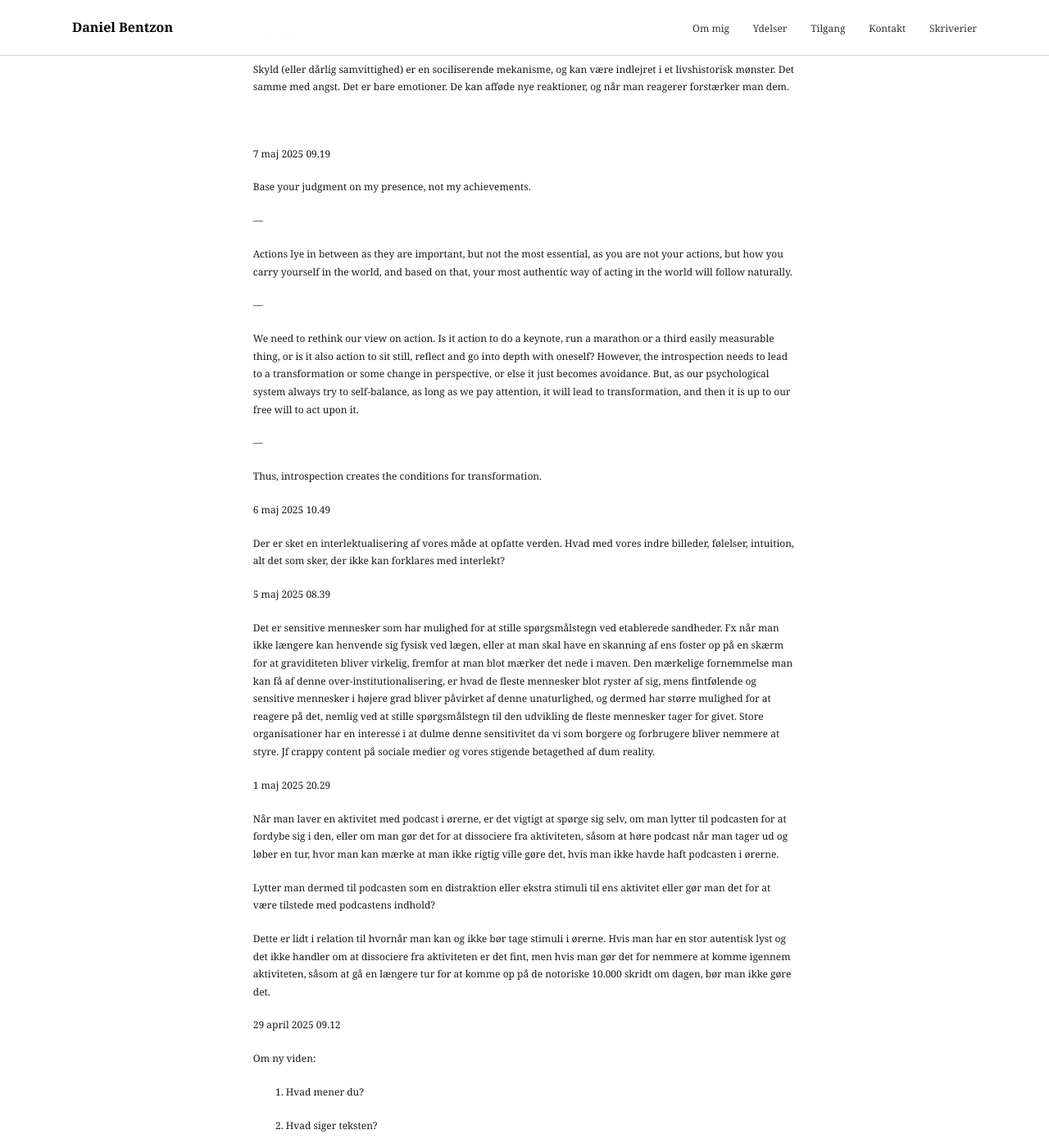
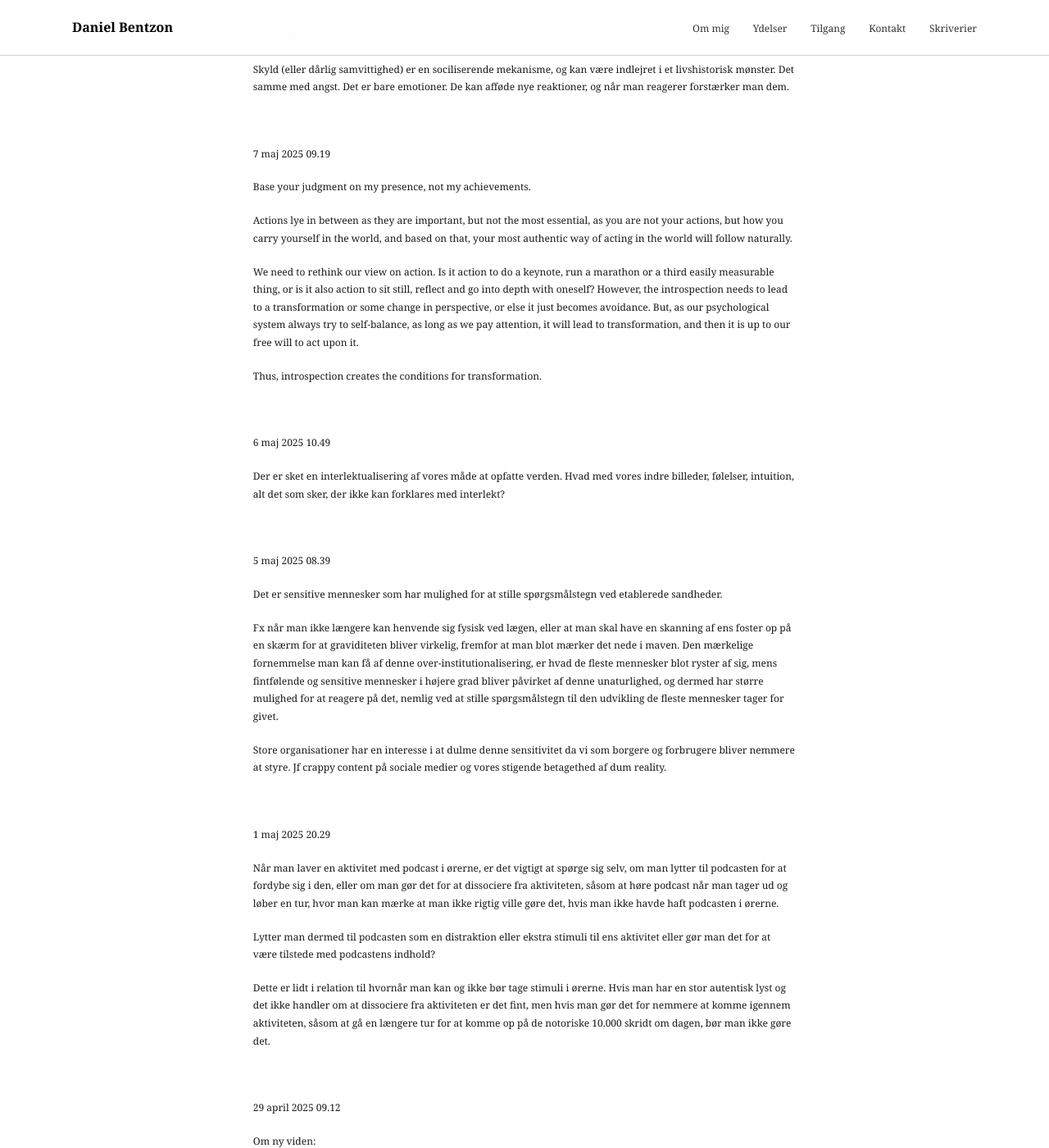
Before and after one commit to danielbentzon/danielbentzon.github.io, a Jekyll site: the page built from _sider/indsigter.md, in a window 1280 px wide and 1400 px high, scrolled down 19757 px. Shown: the whole window at 82% size. Built offline with Jekyll 4.4.1, drawn with Linux system fonts in a browser that asks for light colours; some of the changed text lies outside the part shown.

Commit message:
Update _sider/indsigter.md (via Pages CMS)

```diff
--- a/_sider/indsigter.md
+++ b/_sider/indsigter.md
@@ -982,31 +982,35 @@ Skyld (eller dårlig samvittighed) er en sociliserende mekanisme, og kan være i
 
 Base your judgment on my presence, not my achievements.
 
-—
-
 Actions lye in between as they are important, but not the most essential, as you are not your actions, but how you carry yourself in the world, and based on that, your most authentic way of acting in the world will follow naturally.
 
-—
-
 We need to rethink our view on action. Is it action to do a keynote, run a marathon or a third easily measurable thing, or is it also action to sit still, reflect and go into depth with oneself? However, the introspection needs to lead to a transformation or some change in perspective, or else it just becomes avoidance. But, as our psychological system always try to self-balance, as long as we pay attention, it will lead to transformation, and then it is up to our free will to act upon it.
 
-—
-
 Thus, introspection creates the conditions for transformation.
 
 
 
+&nbsp;
+
 6 maj 2025 10.49
 
 Der er sket en interlektualisering af vores måde at opfatte verden. Hvad med vores indre billeder, følelser, intuition, alt det som sker, der ikke kan forklares med interlekt?
 
 
 
+&nbsp;
+
 5 maj 2025 08.39
 
-Det er sensitive mennesker som har mulighed for at stille spørgsmålstegn ved etablerede sandheder. Fx når man ikke længere kan henvende sig fysisk ved lægen, eller at man skal have en skanning af ens foster op på en skærm for at graviditeten bliver virkelig, fremfor at man blot mærker det nede i maven. Den mærkelige fornemmelse man kan få af denne over-institutionalisering, er hvad de fleste mennesker blot ryster af sig, mens fintfølende og sensitive mennesker i højere grad bliver påvirket af denne unaturlighed, og dermed har større mulighed for at reagere på det, nemlig ved at stille spørgsmålstegn til den udvikling de fleste mennesker tager for givet. Store organisationer har en interesse i at dulme denne sensitivitet da vi som borgere og forbrugere bliver nemmere at styre. Jf crappy content på sociale medier og vores stigende betagethed af dum reality.
-
-
+Det er sensitive mennesker som har mulighed for at stille spørgsmålstegn ved etablerede sandheder.
+
+Fx når man ikke længere kan henvende sig fysisk ved lægen, eller at man skal have en skanning af ens foster op på en skærm for at graviditeten bliver virkelig, fremfor at man blot mærker det nede i maven. Den mærkelige fornemmelse man kan få af denne over-institutionalisering, er hvad de fleste mennesker blot ryster af sig, mens fintfølende og sensitive mennesker i højere grad bliver påvirket af denne unaturlighed, og dermed har større mulighed for at reagere på det, nemlig ved at stille spørgsmålstegn til den udvikling de fleste mennesker tager for givet.
+
+Store organisationer har en interesse i at dulme denne sensitivitet da vi som borgere og forbrugere bliver nemmere at styre. Jf crappy content på sociale medier og vores stigende betagethed af dum reality.
+
+
+
+&nbsp;
 
 1 maj 2025 20.29
 
@@ -1017,6 +1021,8 @@ Lytter man dermed til podcasten som en distraktion eller ekstra stimuli til ens
 Dette er lidt i relation til hvornår man kan og ikke bør tage stimuli i ørerne. Hvis man har en stor autentisk lyst og det ikke handler om at dissociere fra aktiviteten er det fint, men hvis man gør det for nemmere at komme igennem aktiviteten, såsom at gå en længere tur for at komme op på de notoriske 10.000 skridt om dagen, bør man ikke gøre det.
 
 
+
+&nbsp;
 
 29 april 2025 09.12
 
@@ -1031,21 +1037,27 @@ Bedste råd:
 1. Lære at tænke kritisk.
 2. Lære at regulere sit eget følelsesliv.
 
+
+
+&nbsp;
+
 29 april 2025 08.37
 
 People comment on everything out of the ordinary. Don’t try to fight it just embrace your uniqueness.
 
-—
-
 In my case, I always have a small box of a walnuts and people always comment on it because the nut is not your ordinary nut.
 
 
 
+&nbsp;
+
 25 april 2025 08.46
 
-Komplimenter fra mennesker som ikke kender en, går direkte til egoet, mens komplimenter fra mennesker som kender en godt, går til hjertet.
-
-
+Komplimenter fra mennesker som ikke kender en, går direkte til egoet, mens komplimenter fra mennesker som kender en, går direkte til hjertet.
+
+
+
+&nbsp;
 
 21 april 2025 21.07
 
@@ -1053,6 +1065,8 @@ Meditation giver mulighed for at udforske sine ideer uden frygt, eftersom at man
 
 
 
+&nbsp;
+
 21 april 2025 15.07
 
 Det giver faktisk ikke rigtig mening at have en plan for en dag præget med lystbetonethed, som det er tilfældet med en weekendsdag, for så længe man lever med nærvær, så opstår lysten til det som er meningsfuldt i nuet.
@@ -1061,6 +1075,8 @@ Dette er givet at man har gjort sine praktiske forpligtelser.
 
 
 
+&nbsp;
+
 21 april 2025 14.26
 
 Hvis man er mentalt træt giver det bedre mening at lave fysisk aktivitet for at genvinde energiniveauet, fremfor at lægge sig og hvile.
@@ -1073,37 +1089,45 @@ Hvis det dog er muligt at komme i en søvntilstand, så er det stort set altid f
 
 
 
+&nbsp;
+
 21 april 2025 11.02
 
 Den meditative tilstand er en forudsætning for autentiske indsigter.
 
 
 
+&nbsp;
+
 21 april 2025 10.44
 
 If you unlock the creative parts of your soul, don’t get too hung up on the modularity.
 
-—
-
 Whether it fluctuates between speaking, writing, drawing, singing, dancing, breaking down problems, have faith in the process that what you are doing will someday be inspirational for others.
 
-—
-
 Because isn’t that what art is about? Igniting thoughts and feelings in others, that will ultimately lead to ideas that can be the foundation of action. That is impact.
 
 
 
+&nbsp;
+
 21 april 2025
 
 Jo mere man arbejder med sig selv, desto mindre radikal vil ændringerne i ens liv skulle være. Det vil foregå mere inkrementalt som følge af nye indsigter, men radikaliteten vil være mindre, da man allerede nærmer sig sit selv. Dog vil foranderligheden være konstant, da der hele tiden vil blive afviklet nye lag, og ens virkelighedsopfattelse dermed hele tiden vil ændre sig.
 
 
 
+&nbsp;
+
 14 april 2025 12.52
 
-Mennesker som er meget distræte eller på anden måde opfattes som distancerede, døjer højest sandsynligt med en form for dissociation. De dissociere fra virkeligheden, fordi den er for svær og lidelsesfuld at være tilstede i. Typisk kommer tendensen fra traumer i opvæksten.
-
-
+Mennesker som er meget distræte eller på anden måde opfattes som distancerede, døjer højest sandsynligt med en form for dissociation.
+
+De dissocierer fra virkeligheden, fordi den er for svær og lidelsesfuld at være tilstede i. Typisk kommer tendensen fra traumer i opvæksten.
+
+
+
+&nbsp;
 
 12 april 2025 14.12
 
@@ -1111,7 +1135,13 @@ Fokusér på folks intention, fremfor hvad de siger.
 
 Er intentionen god, men snubler personen over ordene, er det ikke det de sagde som man skal reagere på, men i stedet hvorfor de siger det.
 
-
+19 oktober 2026 20.24
+
+Dog er det endnu vigtigere at fokusere på folks handlinger fremfor deres intention. Ellers bliver det hurtigt en undskyldning de eller man selv laver for deres uhensigtmæssige handlinger. Fx at overskride ens grænser med for pågående samvær, bare fordi modparten gerne ville vise at de var engagerede i relationen.
+
+
+
+&nbsp;
 
 17 marts 2025 08.39
 
```
